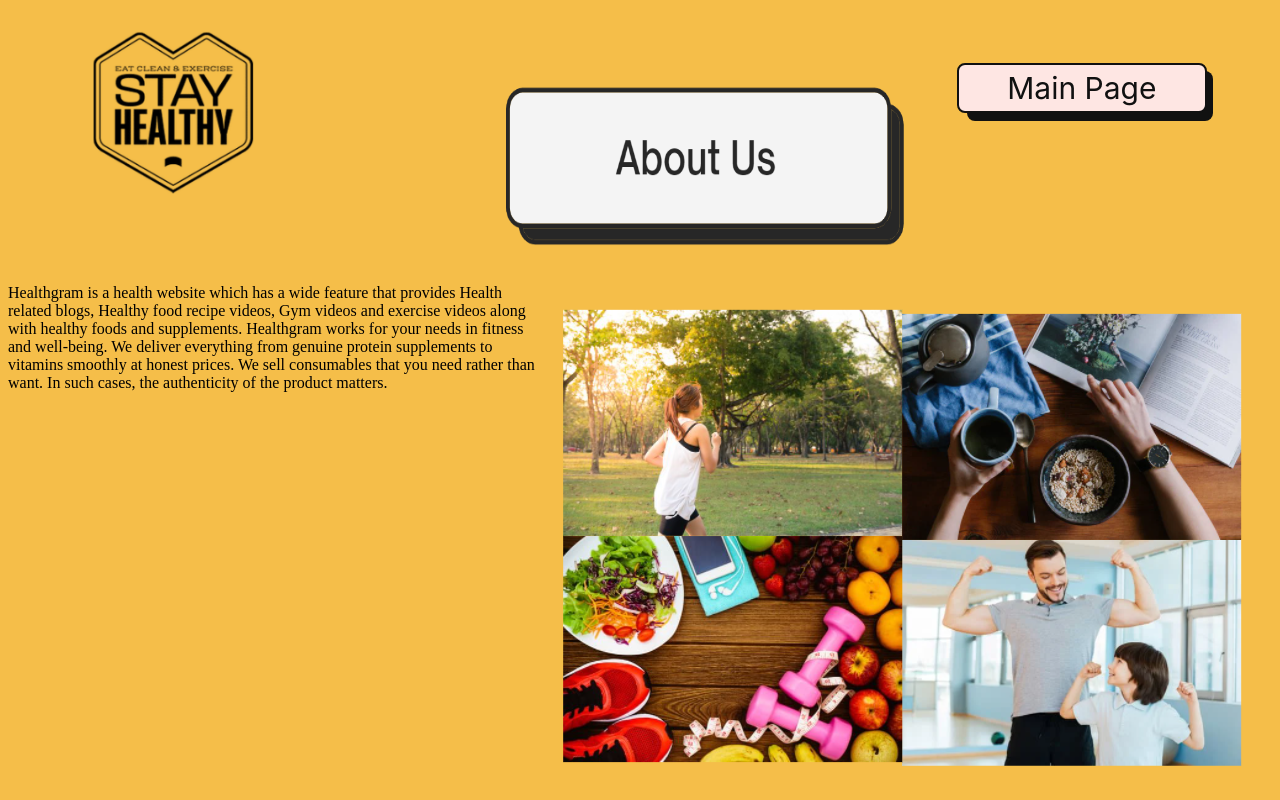
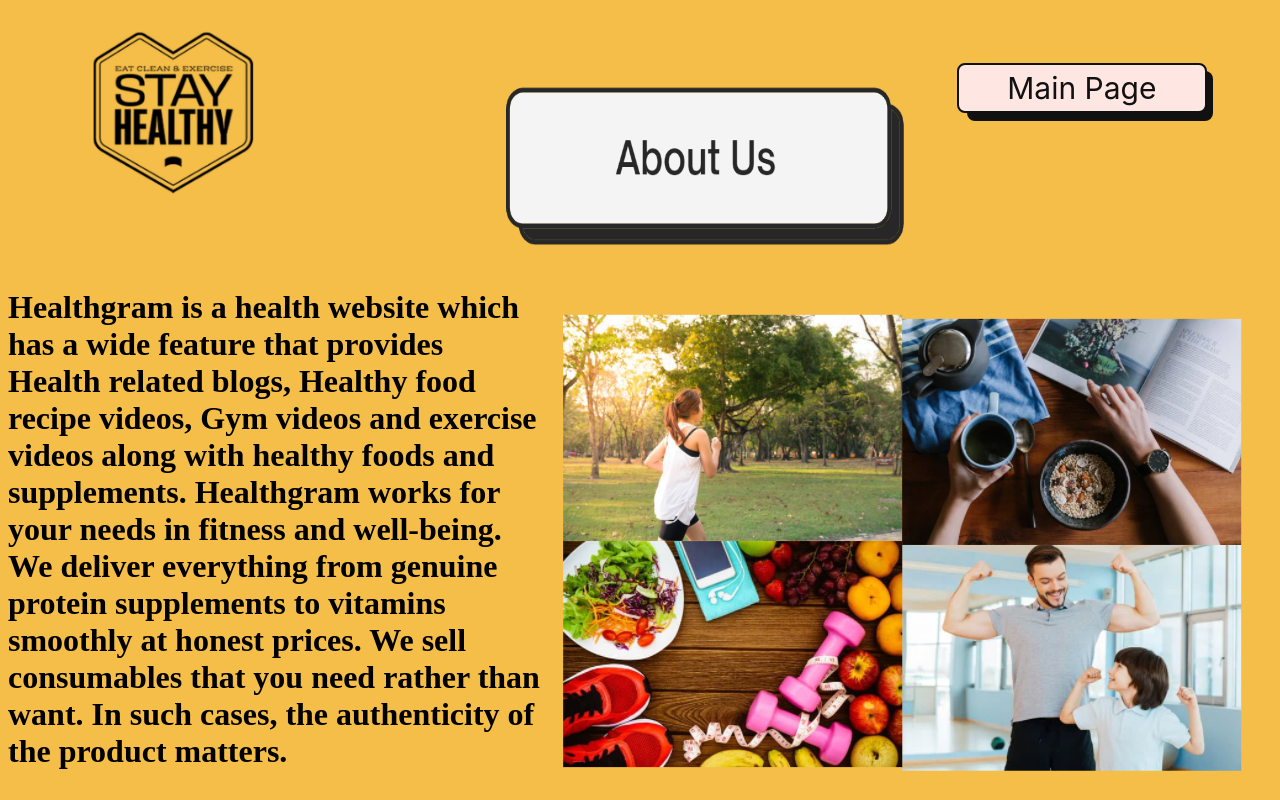
Before and after one commit to sandeepsahoo542/Healthgram1, a plain HTML site: page About-Us.html in a window 1280 px wide. Drawn offline with Linux system fonts and the light colour scheme.

Commit message:
about us and blog updated

```diff
--- a/About-Us.html
+++ b/About-Us.html
@@ -20,7 +20,7 @@
               display: table;
             }
             .text {
-                font: size 26;;
+                font: size 50;
             }
             </style>
     </head>
@@ -38,7 +38,7 @@
               </div>
               <div>
                 <p class="text">
-                Healthgram is a health website which has a wide feature that provides Health related blogs, Healthy food recipe videos, Gym videos and exercise videos along with healthy foods and supplements. Healthgram works for your needs in fitness and well-being. We deliver everything from genuine protein supplements to vitamins smoothly at honest prices. We sell consumables that you need rather than want. In such cases, the authenticity of the product matters.
+                <strong><h1>Healthgram is a health website which has a wide feature that provides Health related blogs, Healthy food recipe videos, Gym videos and exercise videos along with healthy foods and supplements. Healthgram works for your needs in fitness and well-being. We deliver everything from genuine protein supplements to vitamins smoothly at honest prices. We sell consumables that you need rather than want. In such cases, the authenticity of the product matters.</h1></strong>
               </p>
             </div>
               </div>
```
Also changed, not shown: blog.html (+2 -1 lines).
